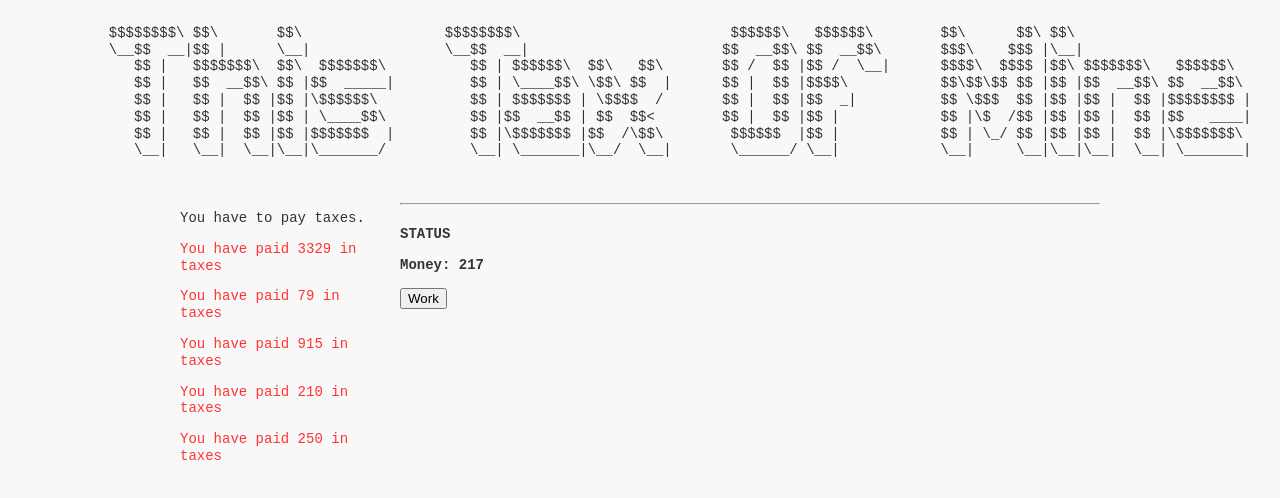
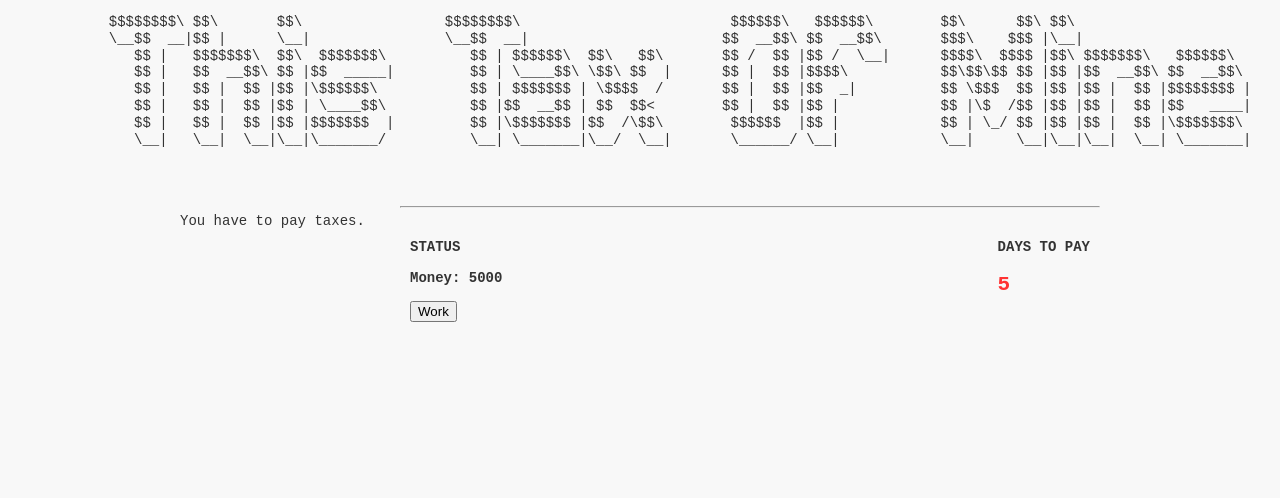
Before and after one commit to rubin0/ThisTaxOfMine, an Electron app: page index.html in a window 1280 px wide. Drawn offline with nearby package versions, Linux system fonts and the light colour scheme.

Commit message:
countdown

```diff
--- a/css/main.css
+++ b/css/main.css
@@ -41,9 +41,28 @@ body {
 }
 
 .column {
-  float: left;
-  width: 50%;
+  width: auto;
   padding: 10px;
+}
+
+.column.left {
+  float:left;
+}
+
+.column.right {
+  float:right;
+}
+
+.countdown {
+  /*
+  -webkit-transition: all 5s;
+  -moz-transition: all 5s;
+    -o-transition: all 5s;
+       transition: all 5s;
+         transition-timing-function : linear;*/
+  color: #f33;
+  font-size: 21px;
+
 }
 
 .cost {
--- a/index.html
+++ b/index.html
@@ -8,7 +8,7 @@
 </head>
 
 <body>
-    <div id="header" class="ascii-art">
+    <pre id="header" class="ascii-art">
             $$$$$$$$\ $$\       $$\                 $$$$$$$$\                         $$$$$$\   $$$$$$\        $$\      $$\ $$\
             \__$$  __|$$ |      \__|                \__$$  __|                       $$  __$$\ $$  __$$\       $$$\    $$$ |\__|
                $$ |   $$$$$$$\  $$\  $$$$$$$\          $$ | $$$$$$\  $$\   $$\       $$ /  $$ |$$ /  \__|      $$$$\  $$$$ |$$\ $$$$$$$\   $$$$$$\
@@ -17,7 +17,7 @@
                $$ |   $$ |  $$ |$$ | \____$$\          $$ |$$  __$$ | $$  $$<        $$ |  $$ |$$ |            $$ |\$  /$$ |$$ |$$ |  $$ |$$   ____|
                $$ |   $$ |  $$ |$$ |$$$$$$$  |         $$ |\$$$$$$$ |$$  /\$$\        $$$$$$  |$$ |            $$ | \_/ $$ |$$ |$$ |  $$ |\$$$$$$$\
                \__|   \__|  \__|\__|\_______/          \__| \_______|\__/  \__|       \______/ \__|            \__|     \__|\__|\__|  \__| \_______|
-    </div>
+    </pre>
 
     <div class="wrapper">
         <hr>
@@ -25,16 +25,23 @@
             <p id="start">You have to pay taxes.</p>
         </div>
         <div class="content bold">
-            <p> STATUS</p>
-            <p id="money"></p>
-            <input type="button" onclick="onWork()" value="Work" />
-            <input id="bnRestart" type="button" onclick="onRestart()" value="Restart" style="display: none" />
+            <div class="column left">
+                <p> STATUS</p>
+                <p id="money"></p>
+                <input type="button" onclick="onWork()" value="Work" />
+                <input id="bnRestart" type="button" onclick="onRestart()" value="Restart" style="display: none" />
+            </div>
+            <div class="column right">
+                <p> DAYS TO PAY</p>
+                <p id="time"></p>
+            </div>
+
         </div>
     </div>
     <script src="https://code.jquery.com/jquery-3.2.1.min.js" integrity="sha256-hwg4gsxgFZhOsEEamdOYGBf13FyQuiTwlAQgxVSNgt4="
         crossorigin="anonymous">
         </script>
-         <script src="./js/world.js"></script>
+    <script src="./js/world.js"></script>
     <script src="./js/notifications.js"></script>
     <script src="./js/renderer.js"></script>
 </body>
--- a/js/renderer.js
+++ b/js/renderer.js
@@ -5,6 +5,7 @@ function onPayTaxes() {
 	let t = -Math.floor((World.money * 0.9 * Math.random() + 50));
 	Notifications.create("You have paid " + Math.abs(t) + " in taxes", t);
 	World.setMoney(t);
+
 }
 
 function onWork() {
@@ -14,6 +15,7 @@ function onWork() {
 	let wage = Math.floor(1000 * Math.random());
 	Notifications.create("You have gained " + wage, wage);
 	World.setMoney(wage);
+	World.syncUI();
 }
 
 function onRestart() {
--- a/js/world.js
+++ b/js/world.js
@@ -1,16 +1,20 @@
 var World = {
+    DAYS_TO_PAY: 10,
     money: 0,
+    gametime: 0,
     gRefreshInterval: null,
     gIsGameOver: false,
     gRefreshInterval: null,
     moneyDiv: document.getElementById("money"),
+    timeDiv: document.getElementById("time"),
     init: function () {
         $("#bnRestart").hide();
 
+        this.gametime = this.DAYS_TO_PAY;
         Notifications.init();
 
         this.setMoney(5000);
-        this.syncMoneyUI();
+        this.syncUI();
 
         this.gIsGameOver = false;
 
@@ -20,17 +24,29 @@ var World = {
     },
     setMoney: function (amount) {
         this.money += amount;
-        this.syncMoneyUI();
     },
-    syncMoneyUI: function () {
+    syncUI: function () {
         this.moneyDiv.innerText = "Money: " + this.money;
+        this.timeDiv.innerText = this.gametime;
+        if(this.timeDiv.innerText >= 0 && this.timeDiv.innerText <= 5){
+            this.timeDiv.className = "countdown";
+        } else {
+            this.timeDiv.className = "";
+        }
     },
     gameloop: function () {
-        onPayTaxes();
+        this.gametime -= 1;
+
+        if (this.gametime < 0) {
+            onPayTaxes();
+            this.gametime = this.DAYS_TO_PAY;
+        }
+
         this.checkGameOver();
         if (this.gIsGameOver) {
             return;
         }
+        this.syncUI();
     },
     checkGameOver: function () {
         if (World.money <= 0) {
```
